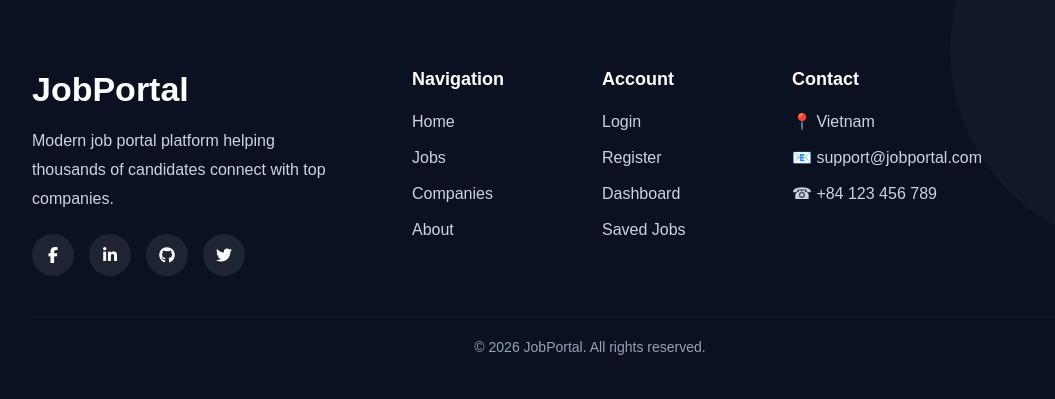
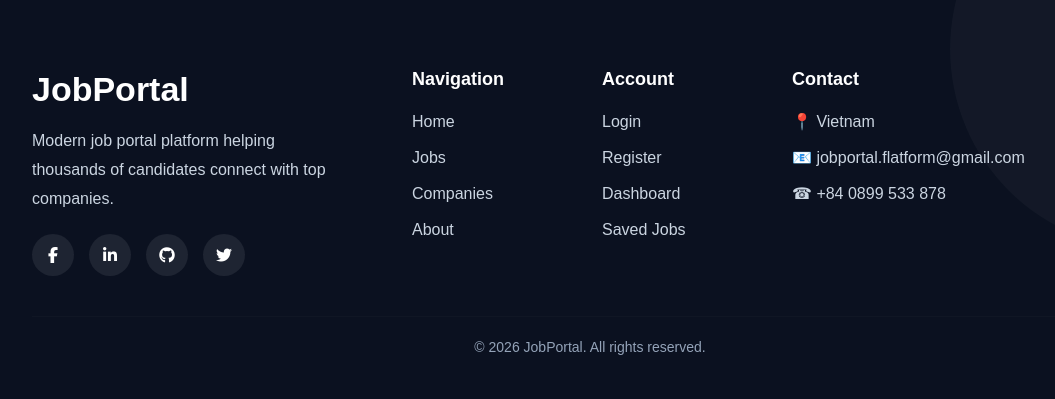
Before and after one commit to trongphuccute/JOBPORTAL, a Django app: page /accounts/dashboard/ in a window 1280 px wide. Shown: the part 1265-1664 px from the top of the page, without its empty margins (50-1105 px from the left). Run offline with Django 5.2, Linux system fonts and the light colour scheme; the visitor is signed in with stand-in values (Sample User, id 1); data that the repository does not hold is empty.

Commit message:
fix: update footer

```diff
--- a/templates/base/base.html
+++ b/templates/base/base.html
@@ -298,9 +298,9 @@
 
             <p class="footer-contact">📍 Vietnam</p>
 
-            <p class="footer-contact">📧 support@jobportal.com</p>
+            <p class="footer-contact">📧 jobportal.flatform@gmail.com</p>
 
-            <p class="footer-contact">☎ +84 123 456 789</p>
+            <p class="footer-contact">☎ +84 0899 533 878</p>
           </div>
         </div>
 
```
